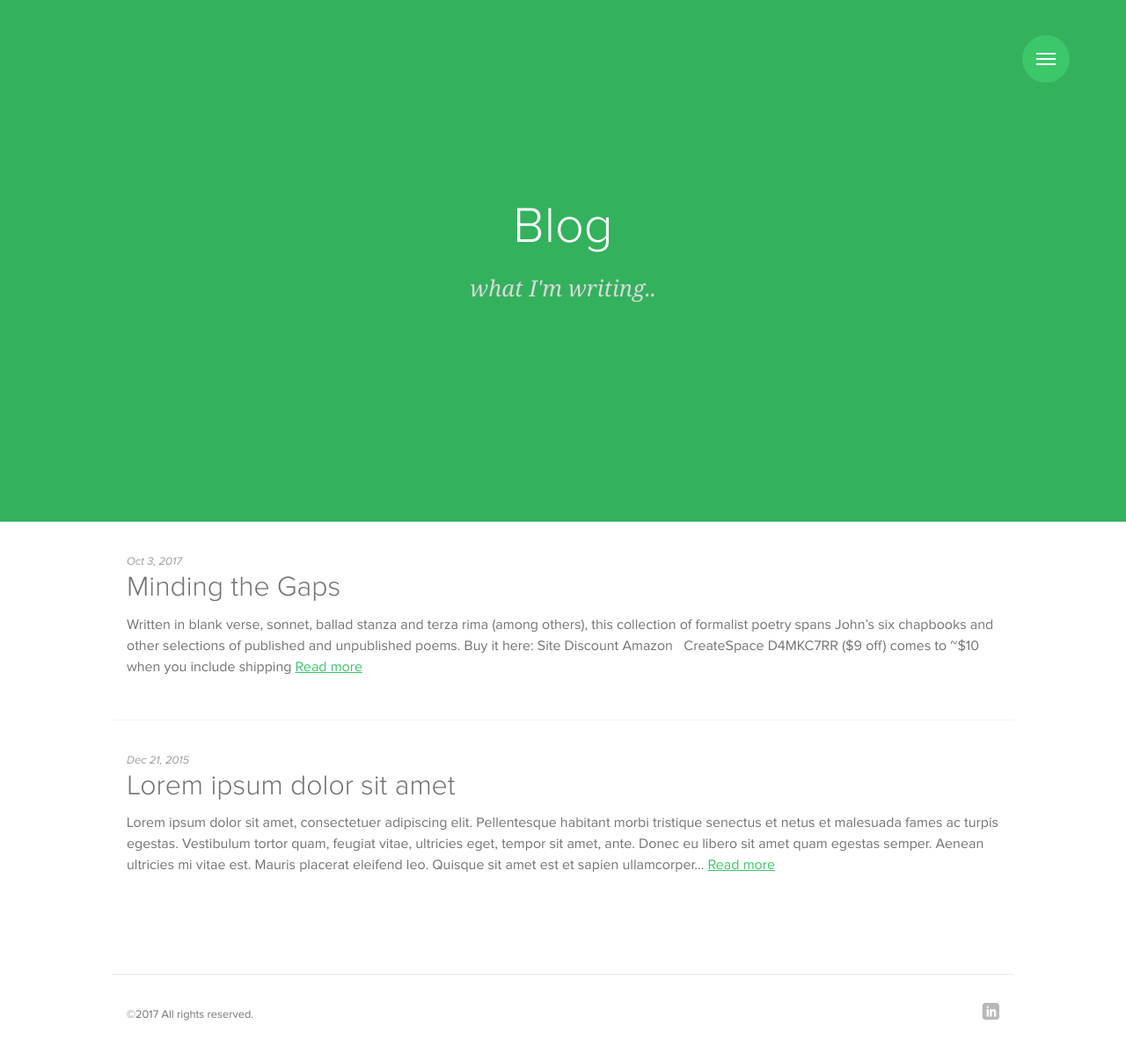
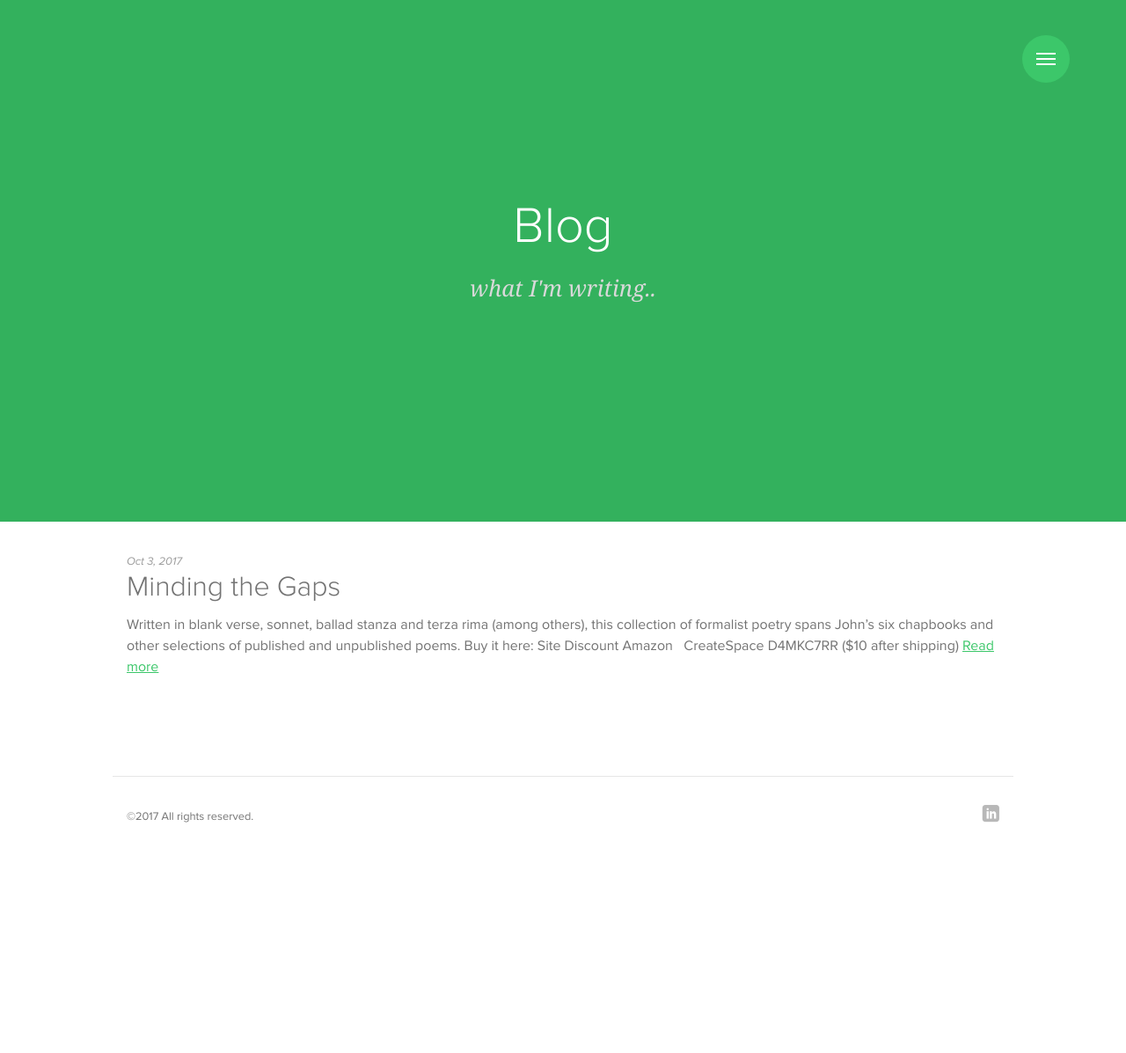
Before and after one commit to johndgibson/johndgibson.github.io, a Jekyll site: the page built from blog/index.html, in a window 1280 px wide. Shown: the whole page at 88% size. Built offline with Jekyll 4.4.1, drawn with Linux system fonts in a browser that asks for light colours; some web fonts are replaced.

Commit message:
mtg - fixes to to table

```diff
--- a/_posts/2015-12-20-welcome-to-jekyll2.markdown
+++ /dev/null
@@ -1,35 +0,0 @@
----
-layout: post
-title:  "Lorem ipsum dolor sit amet"
-permalink:  "lorem-ipsum-dolor-sit-amet"
-date:   2015-12-21 20:08:35 -0200
-categories: jekyll update
----
-
-<h1>Lorem ipsum dolor sit amet, consectetuer adipiscing elit.</h1>
-
-<p><strong>Pellentesque habitant morbi tristique</strong> senectus et netus et malesuada fames ac turpis egestas. Vestibulum tortor quam, feugiat vitae, ultricies eget, tempor sit amet, ante. Donec eu libero sit amet quam egestas semper. <em>Aenean ultricies mi vitae est.</em> Mauris placerat eleifend leo. Quisque sit amet est et sapien ullamcorper pharetra. Vestibulum erat wisi, condimentum sed, <code>commodo vitae</code>, ornare sit amet, wisi. Aenean fermentum, elit eget tincidunt condimentum, eros ipsum rutrum orci, sagittis tempus lacus enim ac dui. <a href="#">Donec non enim</a> in turpis pulvinar facilisis. Ut felis.</p>
-
-<h2>Header Level 2</h2>
-
-<ol>
-  <li>Lorem ipsum dolor sit amet, consectetuer adipiscing elit.</li>
-  <li>Aliquam tincidunt mauris eu risus.</li>
-</ol>
-
-<blockquote><p>Lorem ipsum dolor sit amet, consectetur adipiscing elit. Vivamus magna. Cras in mi at felis aliquet congue. Ut a est eget ligula molestie gravida. Curabitur massa. Donec eleifend, libero at sagittis mollis, tellus est malesuada tellus, at luctus turpis elit sit amet quam. Vivamus pretium ornare est.</p></blockquote>
-
-<h3>Header Level 3</h3>
-
-<ul>
-  <li>Lorem ipsum dolor sit amet, consectetuer adipiscing elit.</li>
-  <li>Aliquam tincidunt mauris eu risus.</li>
-</ul>
-
-{% highlight css %}
-#header h1 a {
-  display: block;
-  width: 300px;
-  height: 80px;
-}
-{% endhighlight %}
--- a/_posts/2017-10-03-minding-the-gaps.markdown
+++ b/_posts/2017-10-03-minding-the-gaps.markdown
@@ -13,4 +13,4 @@ Buy it here:
 | Site |  Discount |
 |------|-----------|
 | [Amazon](https://www.amazon.com/Minding-Gaps-Poems-England-Americas/dp/1545570000/) | |
-| [CreateSpace](https://www.createspace.com/7117437) | D4MKC7RR ($9 off) <small>comes to ~$10 when you include shipping<small> |
+| [CreateSpace](https://www.createspace.com/7117437) | D4MKC7RR <small>($10 after shipping)<small> |
--- a/index.html
+++ b/index.html
@@ -10,7 +10,7 @@ body_class: home-intro
 
     <h1 class="intro-title">John D. Gibson</h1>
     <nav class="intro-actions">
-      <a href="{{ site.repo }}/minding-the-gaps/" style="max-width: 10em;" class="button button-ghost">Minding the Gaps: Poems of England, Spain and the Americas</a>
+      <a href="{{ site.repo }}/minding-the-gaps" style="max-width: 10em;" class="button button-ghost">Minding the Gaps: Poems of England, Spain and the Americas</a>
     </nav>
   </div>
 
```
